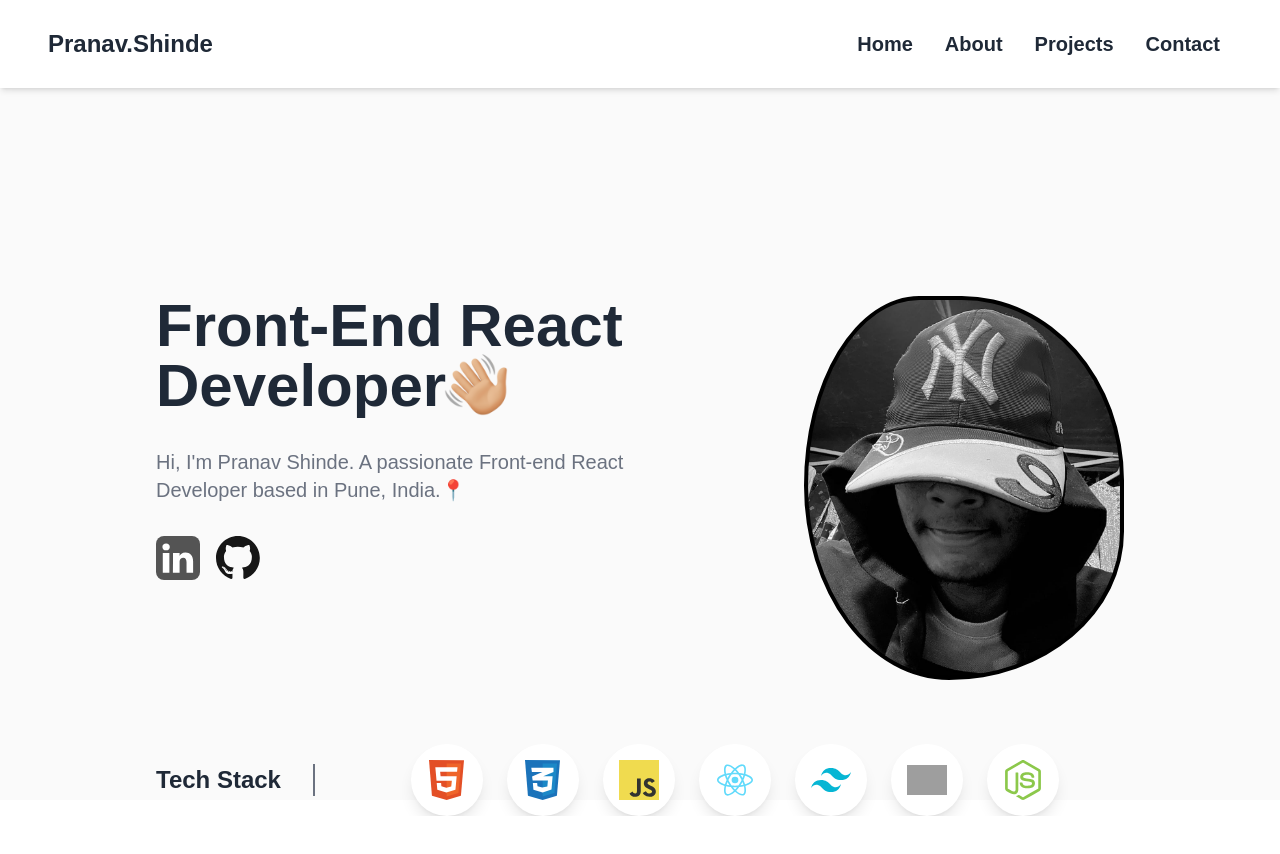
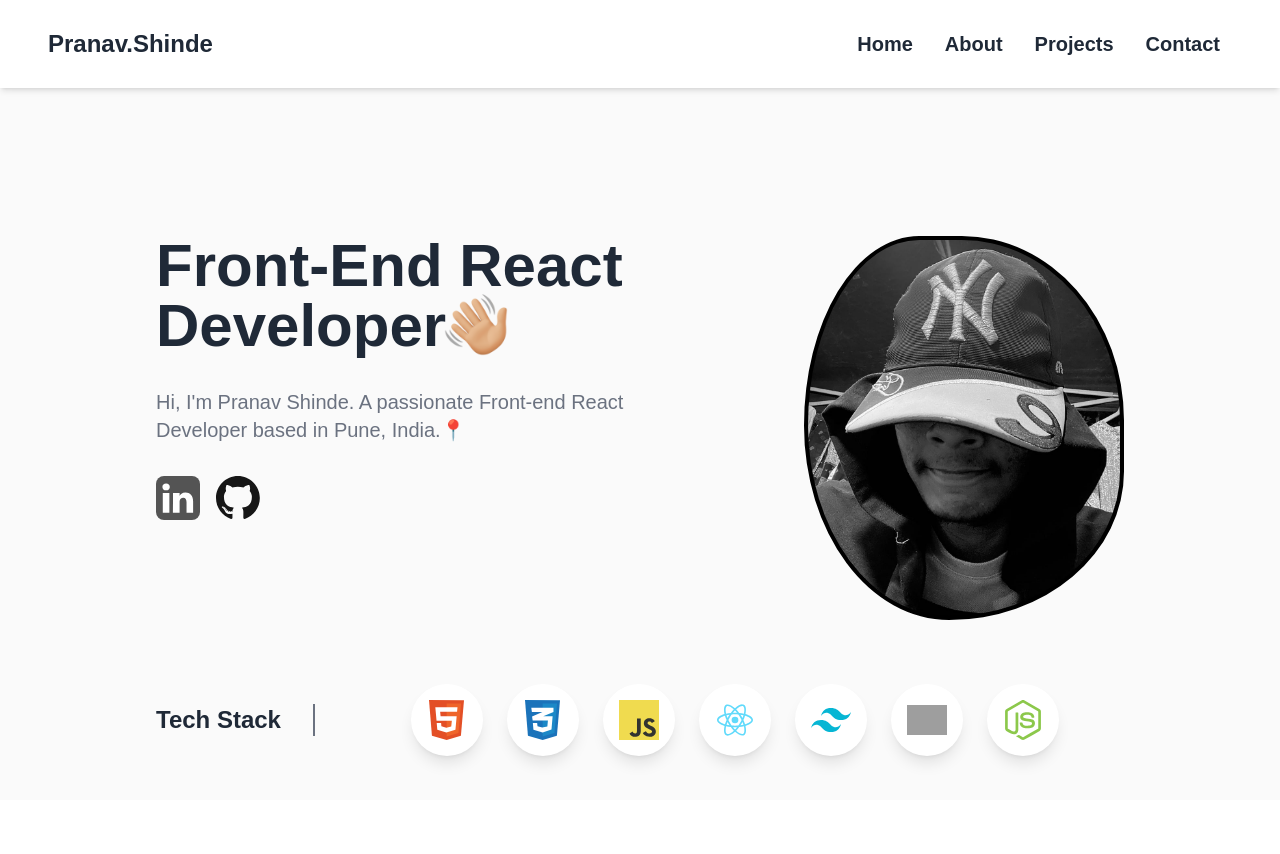
Before and after one commit to Py528/Personal_Website, a React (Vite) app in the folder vite-project/: page / in a window 1280 px wide. Shown: the top 854 px of the page. Before the commit the page ends 816 px from the top, so only its background shows below. Built offline with nearby package versions, Linux system fonts and the light colour scheme; grey boxes are pictures that could not be loaded.

Commit message:
made intro viewport size

```diff
--- a/vite-project/src/components/Intro.jsx
+++ b/vite-project/src/components/Intro.jsx
@@ -24,7 +24,8 @@ const images = [
 
 function Intro() {
 	return (
-		<div class="container mt-52 mx-auto flex justify-center items-center flex-col max-w-fit text-gray-800">
+		<div class="h-screen flex justify-center items-center flex-col text-gray-800">
+			<div class="container mx-auto flex justify-center items-center flex-col max-w-fit">
 				<div class="hero-main flex gap-24">
 					<div class="hero-text w-128">
 						<div class="flex flex-col gap-8 text-5xl">
@@ -41,7 +42,8 @@ function Intro() {
 								</div>
 							</div>
 							<p class="font-normal text-gray-500 text-xl">
-							Hi, I'm Pranav Shinde. A passionate Front-end React Developer based in Pune, India.{'📍'}
+								Hi, I'm Pranav Shinde. A passionate Front-end React Developer based in Pune, India.
+								{'📍'}
 							</p>
 							<div class="flex gap-4">
 								<a href="#">
@@ -67,7 +69,9 @@ function Intro() {
 					></div>
 				</div>
 				<div class="skills self-start flex items-center text-2xl pt-20">
-				<p class="border-r-2 border-solid border-gray-500 font-mulish font-semibold mr-28 pr-8">Tech Stack</p>
+					<p class="border-r-2 border-solid border-gray-500 font-mulish font-semibold mr-28 pr-8">
+						Tech Stack
+					</p>
 					<div class="logos">
 						<ul class="flex space-x-4 gap-10">
 							{images.map((img, index) => (
@@ -87,6 +91,7 @@ function Intro() {
 					</div>
 				</div>
 			</div>
+		</div>
 	);
 }
 
```
Lines whose indentation alone changed are shown as unchanged.
